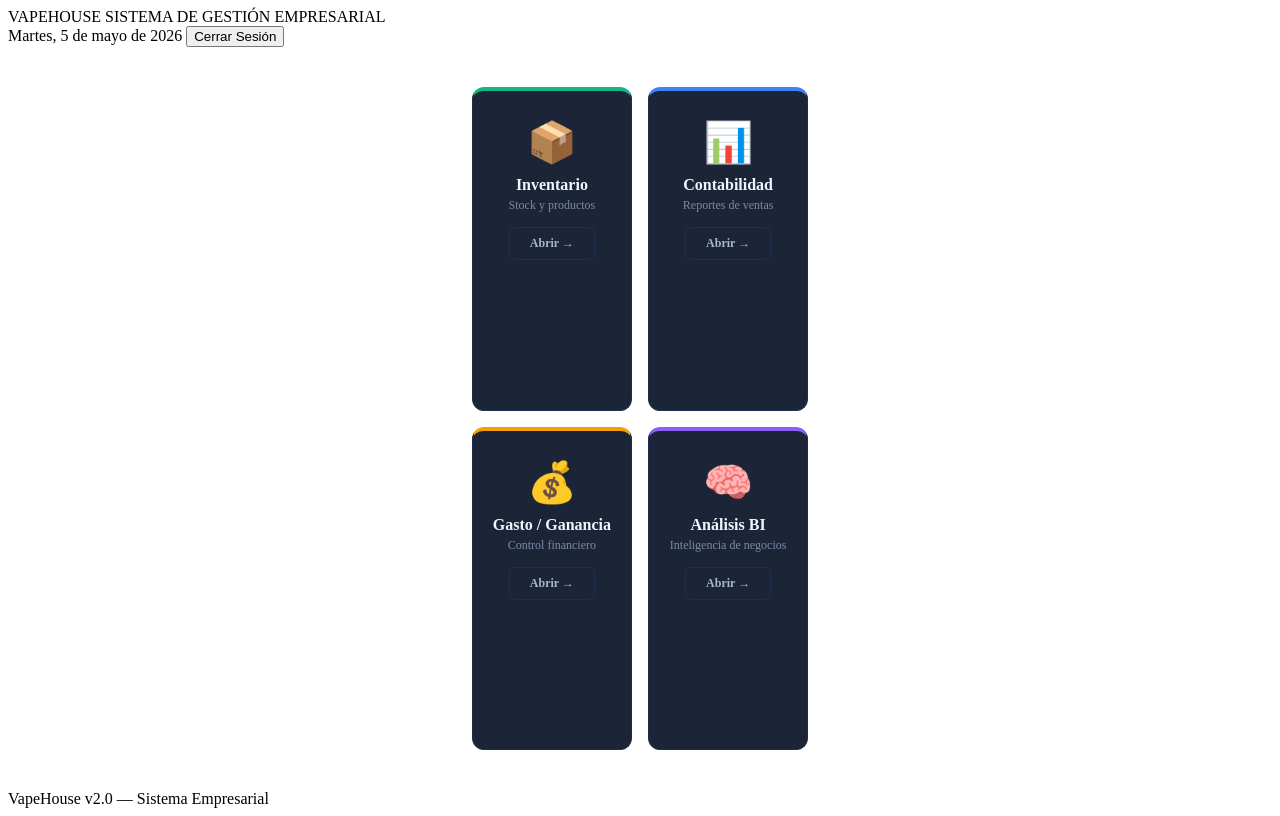
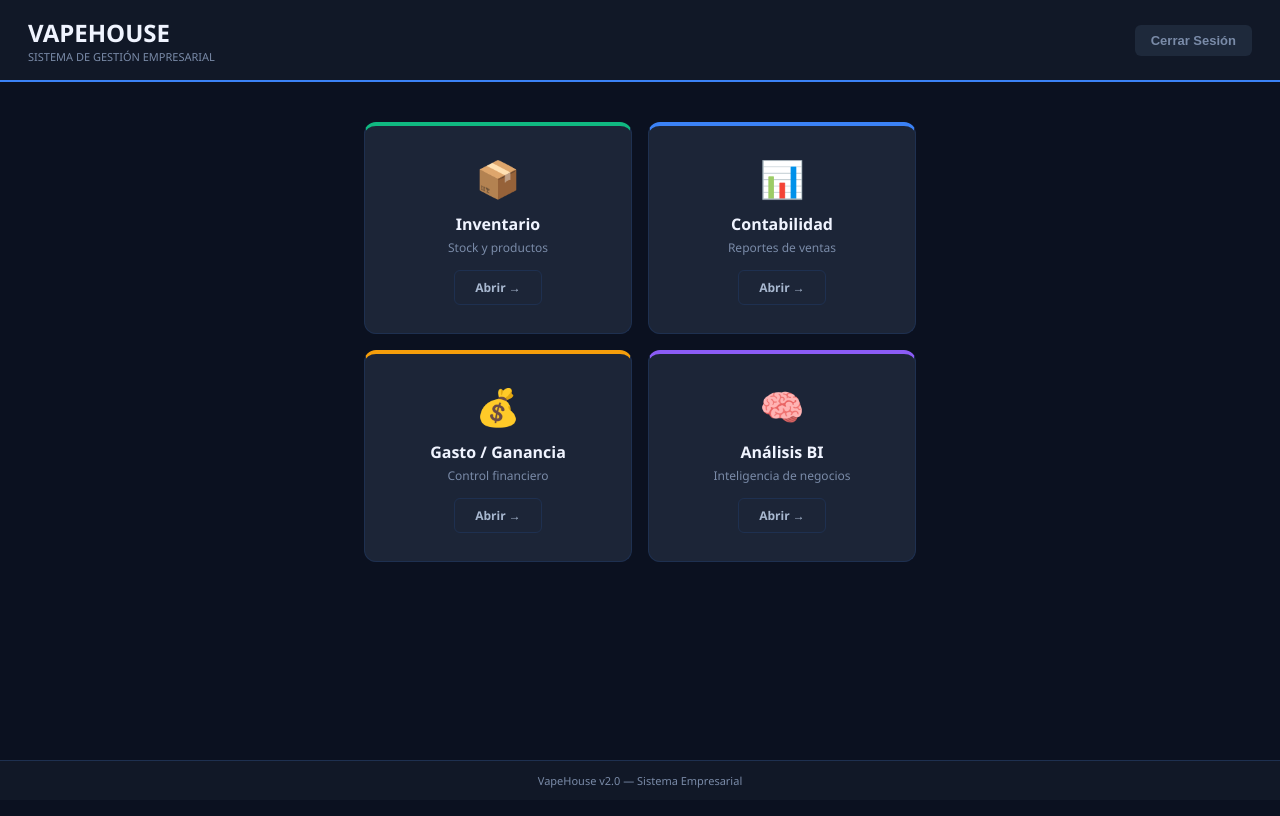
Before and after one commit to juanjosemonterrozaoyola-maker/vapehouse-web, a plain HTML site: page dashboard.html in a window 1280 px wide. Drawn offline with Linux system fonts and the light colour scheme.

Commit message:
Fix dashboard design

```diff
--- a/dashboard.html
+++ b/dashboard.html
@@ -4,100 +4,49 @@
     <meta charset="UTF-8">
     <meta name="viewport" content="width=device-width, initial-scale=1.0">
     <title>VapeHouse — Panel</title>
-    <link rel="stylesheet" href="/css/style.css">
     <style>
-        .dashboard {
-            min-height: 100vh;
-            display: flex;
-            flex-direction: column;
-        }
-        .menu-grid {
-            display: grid;
-            grid-template-columns: repeat(2, 1fr);
-            gap: 16px;
-            max-width: 600px;
-            margin: 40px auto;
-            padding: 0 24px;
-            flex: 1;
-        }
-        .menu-card {
-            background: #1C2537;
-            border: 1px solid #1E3050;
-            border-radius: 12px;
-            padding: 28px 20px;
-            text-align: center;
-            cursor: pointer;
-            transition: all 0.2s;
-            border-top: 4px solid var(--accent);
-        }
-        .menu-card:hover {
-            border-color: var(--accent);
-            transform: translateY(-2px);
-        }
-        .menu-card .icon {
-            font-size: 40px;
-            margin-bottom: 10px;
-        }
-        .menu-card .title {
-            font-size: 16px;
-            font-weight: bold;
-            color: #F0F4FF;
-            margin-bottom: 4px;
-        }
-        .menu-card .desc {
-            font-size: 12px;
-            color: #7A8BA8;
-        }
-        .menu-card .btn-abrir {
-            display: inline-block;
-            margin-top: 14px;
-            padding: 8px 20px;
-            background: transparent;
-            color: #A8B8D0;
-            border: 1px solid #1E3050;
-            border-radius: 6px;
-            font-size: 12px;
-            font-weight: bold;
-            cursor: pointer;
-            transition: all 0.2s;
-        }
-        .menu-card:hover .btn-abrir {
-            background: #3B82F6;
-            color: #F0F4FF;
-            border-color: #3B82F6;
-        }
+        * { margin: 0; padding: 0; box-sizing: border-box; }
+        body { font-family: "Segoe UI", sans-serif; background: #0B1120; color: #F0F4FF; min-height: 100vh; display: flex; flex-direction: column; }
+        .header { background: #111827; padding: 16px 28px; display: flex; align-items: center; justify-content: space-between; border-bottom: 2px solid #3B82F6; }
+        .header .brand { font-size: 24px; font-weight: bold; color: #F0F4FF; }
+        .header .brand span { color: #7A8BA8; font-size: 11px; display: block; font-weight: normal; }
+        .btn-volver { background: #1E293B; color: #7A8BA8; border: none; padding: 8px 16px; border-radius: 6px; cursor: pointer; font-size: 13px; font-weight: bold; }
+        .menu-grid { display: grid; grid-template-columns: repeat(2, 1fr); gap: 16px; max-width: 600px; margin: 40px auto; padding: 0 24px; width: 100%; }
+        .menu-card { background: #1C2537; border: 1px solid #1E3050; border-radius: 12px; padding: 28px 20px; text-align: center; cursor: pointer; border-top: 4px solid var(--accent); transition: transform 0.2s; }
+        .menu-card:hover { transform: translateY(-2px); }
+        .menu-card .icon { font-size: 36px; margin-bottom: 10px; }
+        .menu-card .title { font-size: 16px; font-weight: bold; color: #F0F4FF; margin-bottom: 4px; }
+        .menu-card .desc { font-size: 12px; color: #7A8BA8; }
+        .menu-card .btn-abrir { display: inline-block; margin-top: 14px; padding: 8px 20px; background: transparent; color: #A8B8D0; border: 1px solid #1E3050; border-radius: 6px; font-size: 12px; font-weight: bold; }
+        .footer { margin-top: auto; padding: 12px 28px; text-align: center; color: #7A8BA8; font-size: 11px; background: #111827; border-top: 1px solid #1E3050; }
     </style>
 </head>
 <body>
-    <div class="dashboard">
     <div class="header">
         <div class="brand">VAPEHOUSE <span>SISTEMA DE GESTIÓN EMPRESARIAL</span></div>
-            <div class="user-info">
-                <span id="fecha"></span>
         <button class="btn-volver" onclick="window.location.href='/'">Cerrar Sesión</button>
-            </div>
     </div>
 
     <div class="menu-grid">
-            <div class="menu-card" style="--accent: #10B981" onclick="ir('/inventario.html')">
+        <div class="menu-card" style="--accent: #10B981" onclick="window.location.href='/inventario.html'">
             <div class="icon">📦</div>
             <div class="title">Inventario</div>
             <div class="desc">Stock y productos</div>
             <div class="btn-abrir">Abrir →</div>
         </div>
-            <div class="menu-card" style="--accent: #3B82F6" onclick="ir('/contabilidad.html')">
+        <div class="menu-card" style="--accent: #3B82F6" onclick="window.location.href='/contabilidad.html'">
             <div class="icon">📊</div>
             <div class="title">Contabilidad</div>
             <div class="desc">Reportes de ventas</div>
             <div class="btn-abrir">Abrir →</div>
         </div>
-            <div class="menu-card" style="--accent: #F59E0B" onclick="ir('/gastos.html')">
+        <div class="menu-card" style="--accent: #F59E0B" onclick="window.location.href='/gastos.html'">
             <div class="icon">💰</div>
             <div class="title">Gasto / Ganancia</div>
             <div class="desc">Control financiero</div>
             <div class="btn-abrir">Abrir →</div>
         </div>
-            <div class="menu-card" style="--accent: #8B5CF6" onclick="ir('/analisis_bi.html')">
+        <div class="menu-card" style="--accent: #8B5CF6" onclick="window.location.href='/analisis_bi.html'">
             <div class="icon">🧠</div>
             <div class="title">Análisis BI</div>
             <div class="desc">Inteligencia de negocios</div>
@@ -105,15 +54,6 @@
         </div>
     </div>
 
-        <div class="bottom-bar">
-            <span class="text-muted text-sm">VapeHouse v2.0 — Sistema Empresarial</span>
-        </div>
-    </div>
-
-    <script src="/js/api.js"></script>
-    <script>
-        const hoy = new Date().toLocaleDateString("es-AR", { weekday: "long", day: "numeric", month: "long", year: "numeric" });
-        document.getElementById("fecha").textContent = hoy.charAt(0).toUpperCase() + hoy.slice(1);
-    </script>
+    <div class="footer">VapeHouse v2.0 — Sistema Empresarial</div>
 </body>
 </html>
```
Lines whose indentation alone changed are shown as unchanged.
